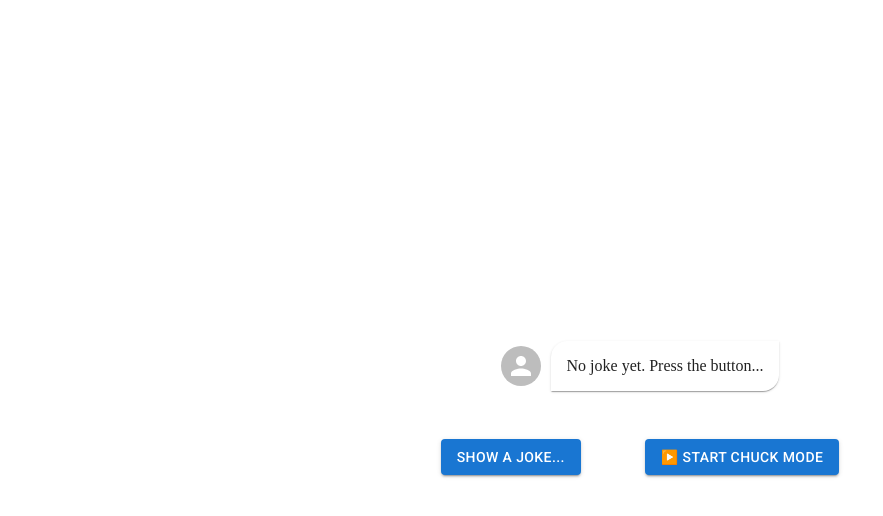
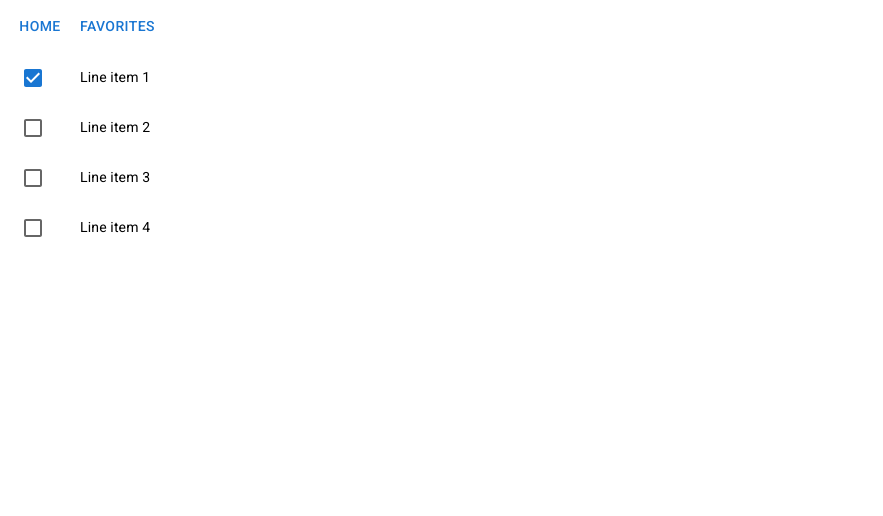
Before and after one commit to JakubKoutDev/react-chuck-norris-jokes-app, a React (Vite) app: page /favorites in a window 1280 px wide. Shown: the top 516 px of the page, without its empty margins (0-883 px from the left). Built offline with nearby package versions, Linux system fonts and the light colour scheme; no server answers; a web font is replaced by a local one.

Commit message:
Create navigation for screens Favorites and Home
Create a dedicated components for screens Favorites and Home

Insert an example List inside Favorites screen

```diff
--- a/package.json
+++ b/package.json
@@ -11,9 +11,11 @@
     "@emotion/react": "^11.14.0",
     "@emotion/styled": "^11.14.1",
     "@fontsource/roboto": "^5.2.10",
+    "@mui/icons-material": "^7.3.9",
     "@mui/material": "^7.3.9",
     "react": "19.2.4",
-    "react-dom": "19.2.4"
+    "react-dom": "19.2.4",
+    "react-router-dom": "^7.13.1"
   },
   "devDependencies": {
     "@types/react-dom": "^19.2.3",
--- a/src/App.tsx
+++ b/src/App.tsx
@@ -1,113 +1,21 @@
 import "./styles.css";
-import {useEffect, useRef, useState} from "react";
-import {Avatar, Box, Button, Card, CardContent, Typography} from "@mui/material";
+import {Button,} from "@mui/material";
 import React from "react";
-import {useOnlineStatus} from "./util/check-online-status.util.ts";
-import {getJoke} from "./api/get-random-joke.api.ts";
-import type {JokeApiResponse} from "./interface/joke-api-response.interface.ts";
-import {apiJokesRandom} from "./constants/api.ts";
-import {apiGetAvatar} from "./api/get-avatar.api.ts";
+import {Link, Route, Routes} from "react-router-dom";
+import JokesScreen from "./components/jokes-screen.tsx";
+import FavoritesScreen from "./components/favorites-screen.tsx";
+
+export default function App() {
 
 
-export default function App() {
-    const [joke, setJoke] = useState<JokeApiResponse | null>(null)
-    const [isJokeIntervalRunning, setIsJokeIntervalRunning] = useState(false);
-    const [avatarUrl, setAvatarUrl] = useState<string | null>(null);
-
-    useEffect(() => {
-        if (!isJokeIntervalRunning) return;
-
-        void fetchAndSetJoke();
-
-        const id = setInterval(fetchAndSetJoke, 3000);
-
-        return () => clearInterval(id);
-    }, [isJokeIntervalRunning]);
-
-    useEffect(() => {
-        const fetchAvatar = async () => {
-            try {
-                const url = await apiGetAvatar();
-                setAvatarUrl(url);
-            } catch (e) {
-                console.error("Failed to fetch avatar", e);
-            }
-        };
-        void fetchAvatar();
-    }, []);
-
-    const isOnline = useOnlineStatus()
-
-    let jokeSectionContent;
-
-    const handleJokeIntervalDisplayClick = () => {
-        setIsJokeIntervalRunning(prev => !prev);
-    };
-
-    const fetchAndSetJoke = async () => {
-        try {
-            const data: JokeApiResponse = await getJoke();
-            setJoke(data);
-
-            console.log(data)
-        } catch (e) {
-            console.error(e);
-        }
-    };
-
-    const handleGetRandomJokeClick = async () => {
-        await fetchAndSetJoke()
-    }
-
-    if (!isOnline) {
-        jokeSectionContent = <span>No internet connection!</span>;
-    } else if (!joke) {
-        jokeSectionContent = <span>No joke yet. Press the button...</span>;
-    } else {
-        jokeSectionContent = <span>{joke.value}</span>;
-    }
-
     return (
-        <Box sx={{
-            display: "flex",
-            flexDirection: "column",
-            maxWidth: "40vw",
-            gap: 6,
-            alignItems: "center",
-            justifyContent: "center",
-            minHeight: "100vh",
-            margin: "0 auto"
-        }}>
-            <Box sx={{display: "flex", gap: "10px", alignItems: "center", justifyContent: "start"}}>
-                <div style={{fontSize: "40px"}}><Avatar src={avatarUrl ? avatarUrl : ""} alt="Chuck Norris"/></div>
-                <Card sx={{borderRadius: "16px 0 16px 0", padding: 2}}>
-                    {jokeSectionContent}
-                </Card>
-
-                <div
-                    style={{
-                        position: "absolute",
-                        bottom: 0,
-                        left: 20,
-                        width: 0,
-                        height: 0,
-                        borderLeft: "10px solid transparent",
-                        borderRight: "10px solid transparent",
-                        borderTop: "10px solid #fff",
-                    }}
-                />
-            </Box>
-            <Box sx={{display: "flex", flexDirection: "row", gap: 8}}>
-                <Button style={{transition: "transform 0.2s"}}
-                        onMouseEnter={e => e.currentTarget.style.transform = "scale(1.05)"}
-                        onMouseLeave={e => e.currentTarget.style.transform = "scale(1)"} disabled={isJokeIntervalRunning} variant="contained"
-                        onClick={handleGetRandomJokeClick}
-                        color="primary">Show a joke...</Button>
-                <Button style={{transition: "transform 0.2s"}}
-                        onMouseEnter={e => e.currentTarget.style.transform = "scale(1.05)"}
-                        onMouseLeave={e => e.currentTarget.style.transform = "scale(1)"} variant="contained" onClick={handleJokeIntervalDisplayClick}
-                        color={isJokeIntervalRunning ? "error" : "primary"}>{isJokeIntervalRunning ? "⏹ Stop Chuck Mode" : "▶️ Start Chuck Mode"}</Button>
-            </Box>
-        </Box>
+        <>
+            <Button component={Link} to="/">Home</Button>
+            <Button component={Link} to="/favorites">Favorites</Button>
+            <Routes>
+                <Route path="/" element={<JokesScreen></JokesScreen>}></Route>
+                <Route path="/favorites" element={<FavoritesScreen></FavoritesScreen>}></Route>
+            </Routes>
+        </>
     );
 }
--- /dev/null
+++ b/src/components/favorites-screen.tsx
@@ -0,0 +1,55 @@
+import {Box, Checkbox, IconButton, List, ListItem, ListItemButton, ListItemIcon, ListItemText} from "@mui/material";
+import React from "react";
+
+function CommentIcon() {
+    return null;
+}
+
+export default function FavoritesScreen () {
+    const [checked, setChecked] = React.useState([0]);
+
+    const handleToggle = (value: number) => () => {
+        const currentIndex = checked.indexOf(value);
+        const newChecked = [...checked];
+
+        if (currentIndex === -1) {
+            newChecked.push(value);
+        } else {
+            newChecked.splice(currentIndex, 1);
+        }
+
+        setChecked(newChecked);
+    };
+
+    return (
+        <List sx={{ width: '100%', maxWidth: 360, bgcolor: 'background.paper' }}>
+            {[0, 1, 2, 3].map((value) => {
+                const labelId = `checkbox-list-label-${value}`;
+
+                return (
+                    <ListItem
+                        key={value}
+                        secondaryAction={
+                            <IconButton edge="end" aria-label="comments">
+                                <CommentIcon />
+                            </IconButton>
+                        }
+                        disablePadding
+                    >
+                        <ListItemButton role={undefined} onClick={handleToggle(value)} dense>
+                            <ListItemIcon>
+                                <Checkbox
+                                    edge="start"
+                                    checked={checked.includes(value)}
+                                    tabIndex={-1}
+                                    disableRipple
+                                    inputProps={{ 'aria-labelledby': labelId }}
+                                />
+                            </ListItemIcon>
+                            <ListItemText id={labelId} primary={`Line item ${value + 1}`} />
+                        </ListItemButton>
+                    </ListItem>
+                );
+            })}
+        </List>
+    );}
--- /dev/null
+++ b/src/components/jokes-screen.tsx
@@ -0,0 +1,110 @@
+import React, {useEffect, useState} from "react";
+import type {JokeApiResponse} from "../interface/joke-api-response.interface.ts";
+import {apiGetAvatar} from "../api/get-avatar.api.ts";
+import {useOnlineStatus} from "../util/check-online-status.util.ts";
+import {getJoke} from "../api/get-random-joke.api.ts";
+import {Avatar, Box, Button, Card} from "@mui/material";
+
+export default function JokesScreen() {
+    const [joke, setJoke] = useState<JokeApiResponse | null>(null)
+    const [isJokeIntervalRunning, setIsJokeIntervalRunning] = useState(false);
+    const [avatarUrl, setAvatarUrl] = useState<string | null>(null);
+
+    useEffect(() => {
+        if (!isJokeIntervalRunning) return;
+
+        void fetchAndSetJoke();
+
+        const id = setInterval(fetchAndSetJoke, 3000);
+
+        return () => clearInterval(id);
+    }, [isJokeIntervalRunning]);
+
+    useEffect(() => {
+        const fetchAvatar = async () => {
+            try {
+                const url = await apiGetAvatar();
+                setAvatarUrl(url);
+            } catch (e) {
+                console.error("Failed to fetch avatar", e);
+            }
+        };
+        void fetchAvatar();
+    }, []);
+
+    const isOnline = useOnlineStatus()
+
+    let jokeSectionContent;
+
+    const handleJokeIntervalDisplayClick = () => {
+        setIsJokeIntervalRunning(prev => !prev);
+    };
+
+    const fetchAndSetJoke = async () => {
+        try {
+            const data: JokeApiResponse = await getJoke();
+            setJoke(data);
+
+            console.log(data)
+        } catch (e) {
+            console.error(e);
+        }
+    };
+
+    const handleGetRandomJokeClick = async () => {
+        await fetchAndSetJoke()
+    }
+
+    if (!isOnline) {
+        jokeSectionContent = <span>No internet connection!</span>;
+    } else if (!joke) {
+        jokeSectionContent = <span>No joke yet. Press the button...</span>;
+    } else {
+        jokeSectionContent = <span>{joke.value}</span>;
+    }
+
+    return (
+        <Box sx={{
+            display: "flex",
+            flexDirection: "column",
+            maxWidth: "40vw",
+            gap: 6,
+            alignItems: "center",
+            justifyContent: "center",
+            minHeight: "100vh",
+            margin: "0 auto"
+        }}>
+            <Box sx={{display: "flex", gap: "10px", alignItems: "center", justifyContent: "start"}}>
+                <div style={{fontSize: "40px"}}><Avatar src={avatarUrl ? avatarUrl : ""} alt="Chuck Norris"/></div>
+                <Card sx={{borderRadius: "16px 0 16px 0", padding: 2}}>
+                    {jokeSectionContent}
+                </Card>
+
+                <div
+                    style={{
+                        position: "absolute",
+                        bottom: 0,
+                        left: 20,
+                        width: 0,
+                        height: 0,
+                        borderLeft: "10px solid transparent",
+                        borderRight: "10px solid transparent",
+                        borderTop: "10px solid #fff",
+                    }}
+                />
+            </Box>
+            <Box sx={{display: "flex", flexDirection: "row", gap: 8}}>
+                <Button style={{transition: "transform 0.2s"}}
+                        onMouseEnter={e => e.currentTarget.style.transform = "scale(1.05)"}
+                        onMouseLeave={e => e.currentTarget.style.transform = "scale(1)"} disabled={isJokeIntervalRunning} variant="contained"
+                        onClick={handleGetRandomJokeClick}
+                        color="primary">Show a joke...</Button>
+                <Button style={{transition: "transform 0.2s"}}
+                        onMouseEnter={e => e.currentTarget.style.transform = "scale(1.05)"}
+                        onMouseLeave={e => e.currentTarget.style.transform = "scale(1)"} variant="contained" onClick={handleJokeIntervalDisplayClick}
+                        color={isJokeIntervalRunning ? "error" : "primary"}>{isJokeIntervalRunning ? "⏹ Stop Chuck Mode" : "▶️ Start Chuck Mode"}</Button>
+            </Box>
+        </Box>
+    );
+
+}
--- a/src/index.tsx
+++ b/src/index.tsx
@@ -6,13 +6,14 @@ import '@fontsource/roboto/700.css';
 import React from 'react';
 import ReactDOM from 'react-dom/client';
 import App from "./App.tsx";
+import {BrowserRouter} from "react-router-dom";
 
 const root = ReactDOM.createRoot(
     document.getElementById("root") as HTMLElement
 );
 
 root.render(
-    <React.StrictMode>
+    <BrowserRouter>
         <App />
-    </React.StrictMode>
+    </BrowserRouter>
 );
```
Also changed, not shown: 1 other file (tests, documents, lock files or other folders).
